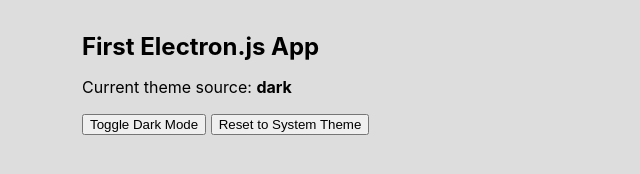
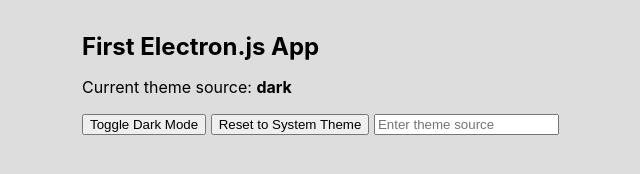
Before and after one commit to tinsaye-simeneh/electronjs-basic, an Electron app: page src/index.html in a window 1000 px wide. Shown: the whole page, without its empty margins (114-754 px from the left). Drawn offline with Linux system fonts and the light colour scheme.

Commit message:
input added to index.html

```diff
--- a/src/index.html
+++ b/src/index.html
@@ -12,6 +12,7 @@
 
     <button id="toggle-dark-mode">Toggle Dark Mode</button>
     <button id="reset-to-system">Reset to System Theme</button>
+    <input type="text" id="theme-source-input" placeholder="Enter theme source" />
 
   </body>
 
```
